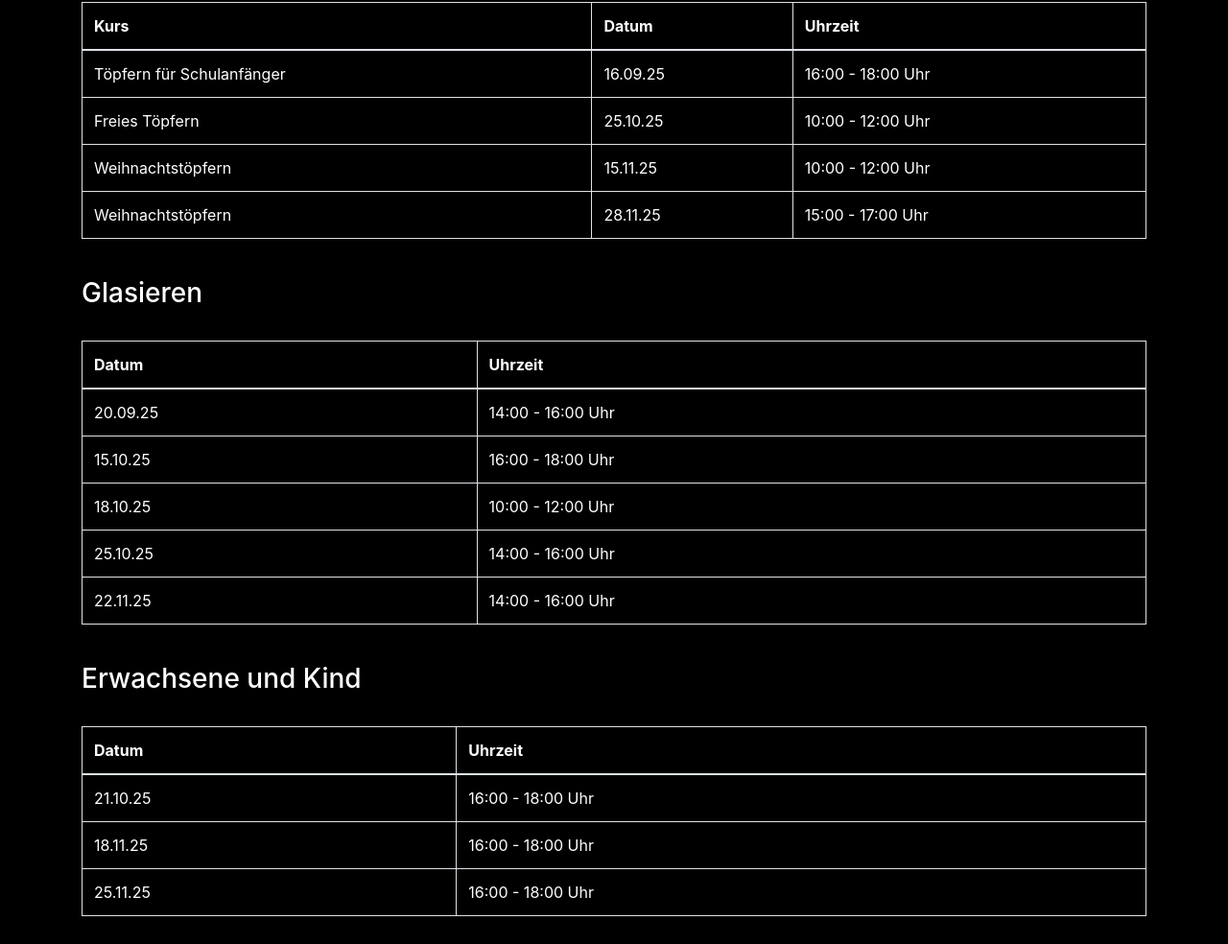
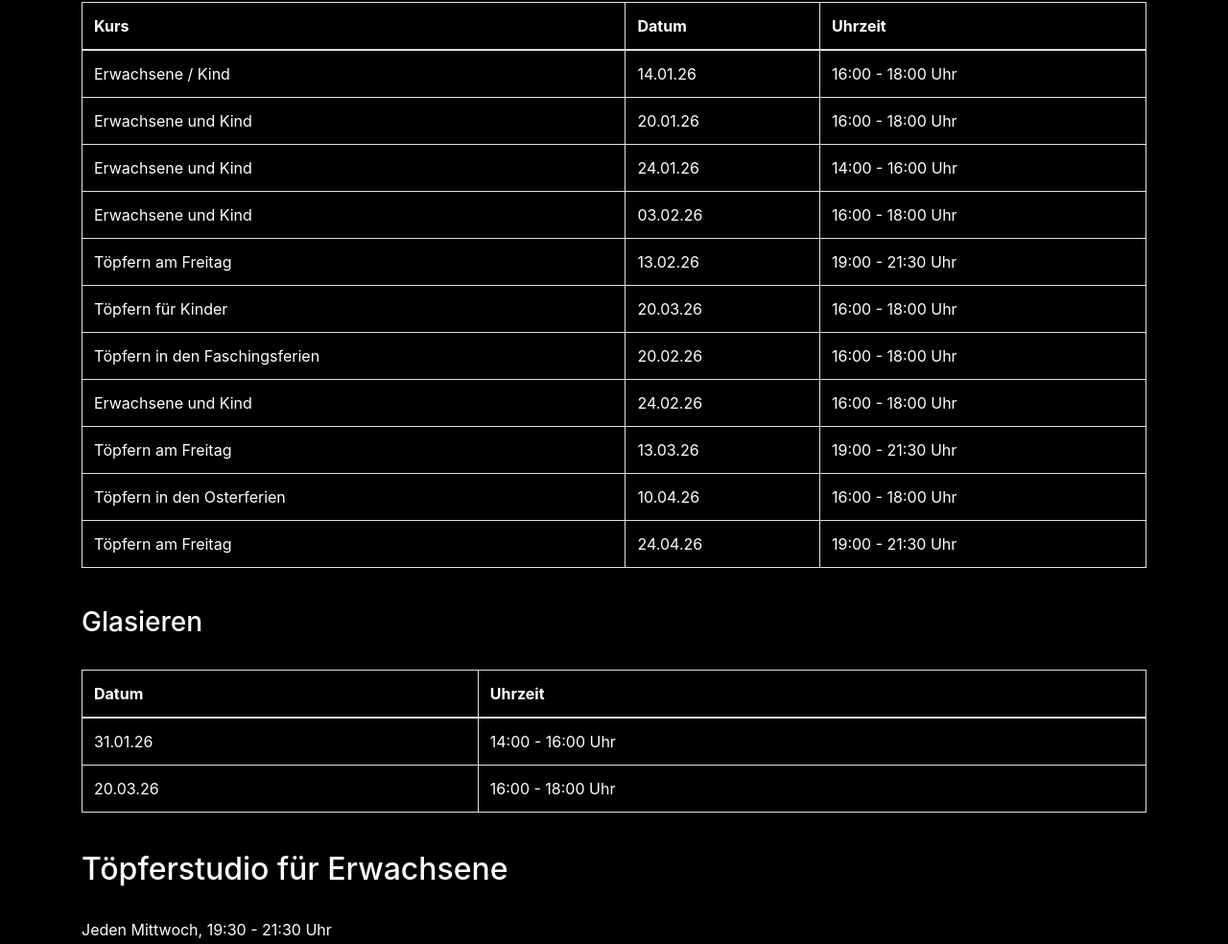
Before and after one commit to toepferwerkstatt-jutta-gebhard/website, a website: page kurse.html in a window 1280 px wide. Shown: the part 588-1572 px from the top of the page at 96% size. Drawn offline with nearby package versions, Linux system fonts and the light colour scheme.

Commit message:
update termine 26

```diff
--- a/kurse.html
+++ b/kurse.html
@@ -55,24 +55,59 @@
         </thead>
         <tbody>
           <tr>
-            <td>Töpfern für Schulanfänger</td>
-            <td>16.09.25</td>
+            <td>Erwachsene / Kind</td>
+            <td>14.01.26</td>
             <td>16:00 - 18:00 Uhr</td>
           </tr>
           <tr>
-            <td>Freies Töpfern</td>
-            <td>25.10.25</td>
-            <td>10:00 - 12:00 Uhr</td>
+            <td>Erwachsene und Kind</td>
+            <td>20.01.26</td>
+            <td>16:00 - 18:00 Uhr</td>
           </tr>
           <tr>
-            <td>Weihnachtstöpfern</td>
-            <td>15.11.25</td>
-            <td>10:00 - 12:00 Uhr</td>
+            <td>Erwachsene und Kind</td>
+            <td>24.01.26</td>
+            <td>14:00 - 16:00 Uhr</td>
           </tr>
           <tr>
-            <td>Weihnachtstöpfern</td>
-            <td>28.11.25</td>
-            <td>15:00 - 17:00 Uhr</td>
+            <td>Erwachsene und Kind</td>
+            <td>03.02.26</td>
+            <td>16:00 - 18:00 Uhr</td>
+          </tr>
+           <tr>
+            <td>Töpfern am Freitag</td>
+            <td>13.02.26</td>
+            <td>19:00 - 21:30 Uhr</td>
+          </tr>
+          <tr>
+            <td>Töpfern für Kinder</td>
+            <td>20.03.26</td>
+            <td>16:00 - 18:00 Uhr</td>
+          </tr>
+          <tr>
+            <td>Töpfern in den Faschingsferien</td>
+            <td>20.02.26</td>
+            <td>16:00 - 18:00 Uhr</td>
+          </tr>
+          <tr>
+            <td>Erwachsene und Kind</td>
+            <td>24.02.26</td>
+            <td>16:00 - 18:00 Uhr</td>
+          </tr>
+          <tr>
+            <td>Töpfern am Freitag</td>
+            <td>13.03.26</td>
+            <td>19:00 - 21:30 Uhr</td>
+          </tr>
+          <tr>
+            <td>Töpfern in den Osterferien</td>
+            <td>10.04.26</td>
+            <td>16:00 - 18:00 Uhr</td>
+          </tr>
+          <tr>
+            <td>Töpfern am Freitag</td>
+            <td>24.04.26</td>
+            <td>19:00 - 21:30 Uhr</td>
           </tr>
         </tbody>
       </table>
@@ -89,49 +124,11 @@
         </thead>
         <tbody>
           <tr>
-            <td>20.09.25</td>
+            <td>31.01.26</td>
             <td>14:00 - 16:00 Uhr</td>
           </tr>
           <tr>
-            <td>15.10.25</td>
-            <td>16:00 - 18:00 Uhr</td>
-          </tr>
-          <tr>
-            <td>18.10.25</td>
-            <td>10:00 - 12:00 Uhr</td>
-          </tr>
-          <tr>
-            <td>25.10.25</td>
-            <td>14:00 - 16:00 Uhr</td>
-          </tr>
-          <tr>
-            <td>22.11.25</td>
-            <td>14:00 - 16:00 Uhr</td>
-          </tr>
-        </tbody>
-      </table>
-
-      <br>
-      <h3>Erwachsene und Kind</h3>
-      <br>
-      <table class="table table-bordered">
-        <thead>
-          <tr>
-            <th>Datum</th>
-            <th>Uhrzeit</th>
-          </tr>
-        </thead>
-        <tbody>
-          <tr>
-            <td>21.10.25</td>
-            <td>16:00 - 18:00 Uhr</td>
-          </tr>
-          <tr>
-            <td>18.11.25</td>
-            <td>16:00 - 18:00 Uhr</td>
-          </tr>
-          <tr>
-            <td>25.11.25</td>
+            <td>20.03.26</td>
             <td>16:00 - 18:00 Uhr</td>
           </tr>
         </tbody>
@@ -144,12 +141,6 @@
       <p>Jeden Mittwoch, 19:30 - 21:30 Uhr</p>
       <p>Bitte um Anmeldung. <br>
         Mindestanzahl Teilnehmer 4 Personen</p>
-
-      <br>
-
-      <h2>Mittwochstöpfern: Für Kinder & Erwachsene</h2>
-      <p>Mittwochs von 15:30 - 17:30 Uhr</p>
-      <p>Jeder Teilnehmer kann individuell entscheiden, was er töpfern möchte (z. B. Tasse, Müslischale, Seifenschälchen, Tiere, Fahnen usw.).<br> Auch Glasieren ist möglich.</p>
 
       <br>
 
```
